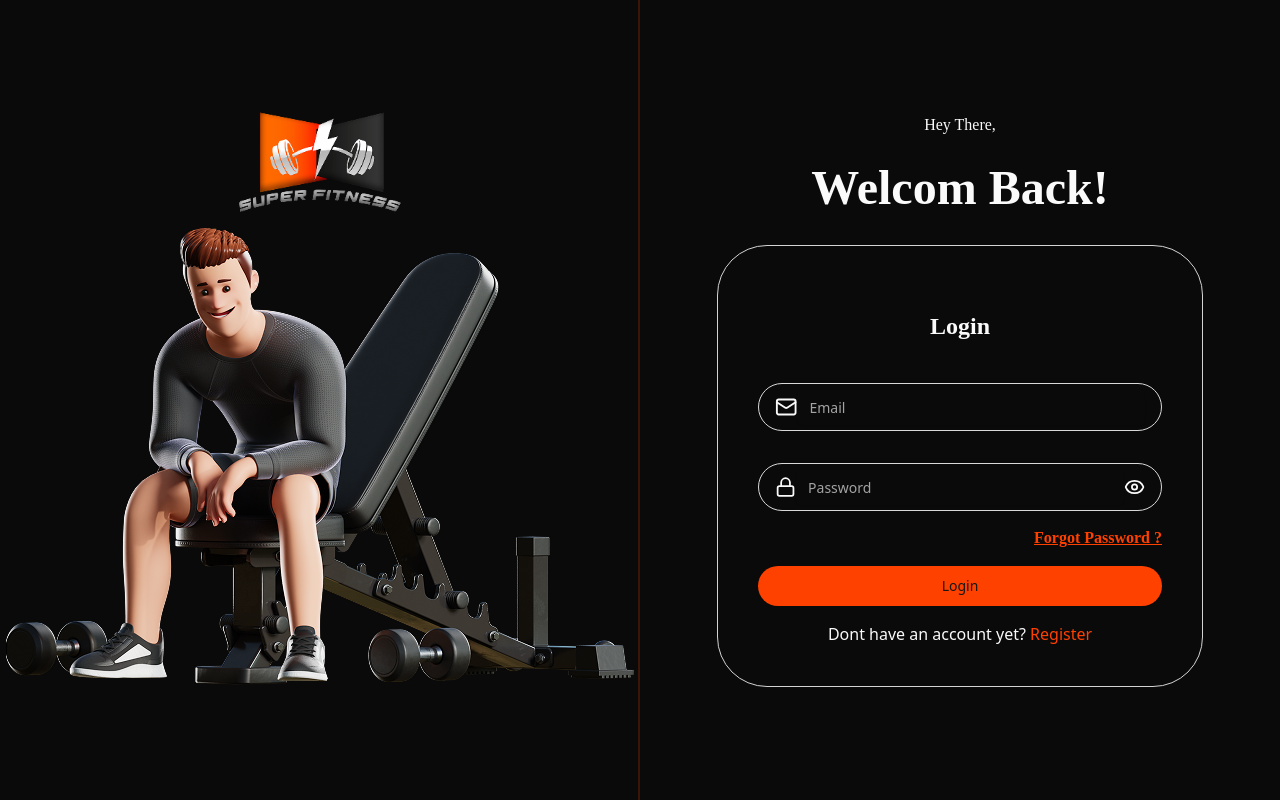
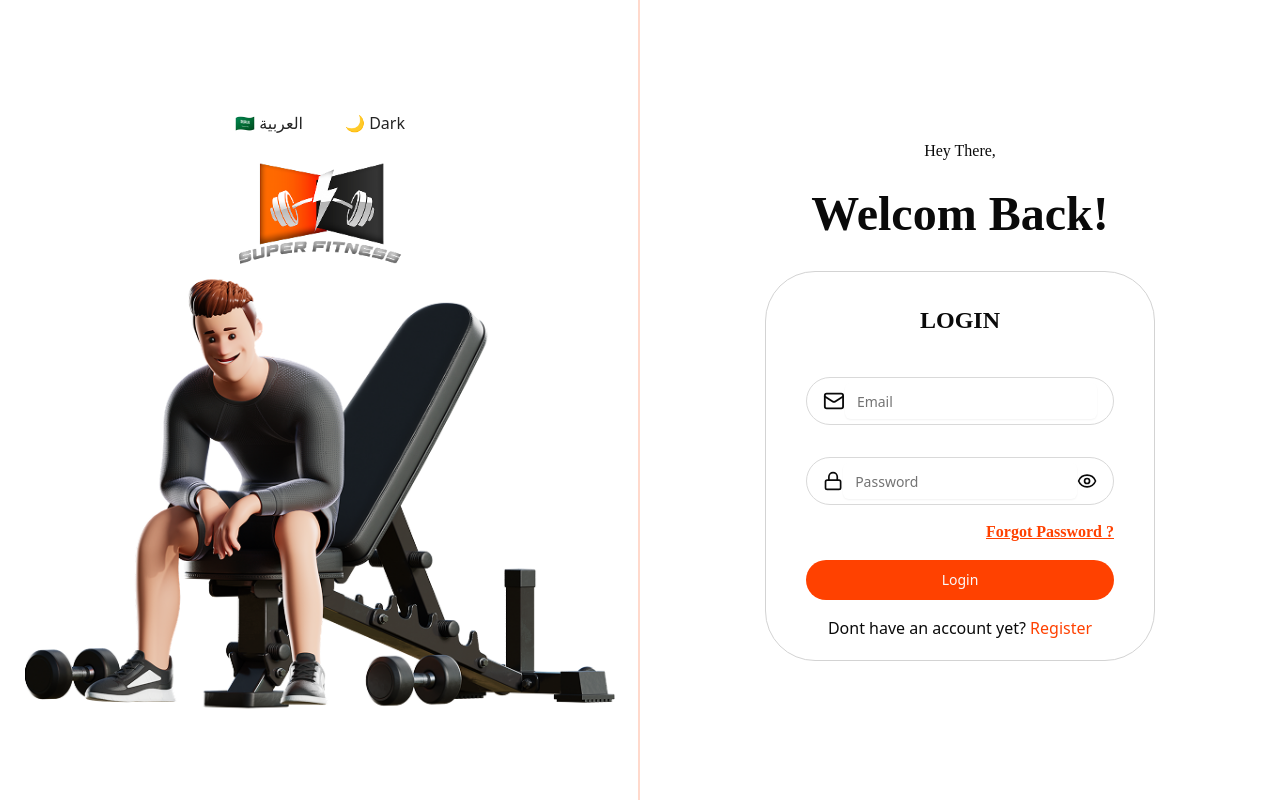
Before and after one commit to memberahmed/super-fitness, a React (Vite) app: page /login in a window 1280 px wide. Built offline with nearby package versions, Linux system fonts and the light colour scheme; a web font is replaced by a local one.

Commit message:
chore-main:fixed toggle direction and , form width and added toggle lang/them to authstactic component

```diff
--- a/src/app/profile/dark-mood/index.tsx
+++ b/src/app/profile/dark-mood/index.tsx
@@ -1,10 +1,15 @@
 import { Switch } from "@/components/ui/switch";
 import { Moon, Sun } from "lucide-react";
 import { useEffect, useState } from "react";
+import { useTranslation } from "react-i18next";
 
 export default function DarkMood() {
+  // Translation
+  const { t } = useTranslation();
+
   // State
   const [darkMode, setDarkMode] = useState(false);
+
   // DarkMode
   const toggleDarkMode = () => {
     const newMode = !darkMode;
@@ -19,11 +24,12 @@
     document.documentElement.classList.toggle("dark", isDark);
     setDarkMode(isDark);
   }, []);
+
   return (
     <div className="w-[209px]  h-[168px] dark:border-white border-2 border-black rounded-xl flex flex-col items-center justify-center ">
       {darkMode ? <Sun color="#ff4100" /> : <Moon color="#ff4100" />}
       <p className="text-black my-3 dark:text-white text-xl font-bold">
-        Mood (<span className="text-flame">{darkMode ? "Dark" : "Light"}</span>){" "}
+        {t("mood")} (<span className="text-flame">{darkMode ? "Dark" : "Light"}</span>){" "}
       </p>
       <Switch checked={darkMode} className="!bg-flame" onCheckedChange={toggleDarkMode} />
     </div>
--- a/src/app/profile/index.tsx
+++ b/src/app/profile/index.tsx
@@ -61,8 +61,11 @@
         </div>
 
         {/* LogOut */}
-        <div className="w-[209px] cursor-pointer h-[168px] dark:border-white border-2 border-black rounded-xl flex flex-col items-center justify-center ">
-          <LogOut color="#ff4100" onClick={() => logOut()} />
+        <div
+          onClick={() => logOut()}
+          className="w-[209px] cursor-pointer h-[168px] dark:border-white border-2 border-black rounded-xl flex flex-col items-center justify-center "
+        >
+          <LogOut color="#ff4100" />
           <p className="text-flame text-xl font-bold">{t("LogOut")}</p>
         </div>
       </div>
--- a/src/assets/Lang/ar.json
+++ b/src/assets/Lang/ar.json
@@ -106,6 +106,7 @@
   "live-classes": "حصص مباشرة",
   "loading": "جار الارسال...",
   "login": "تسجيل الدخول",
+  "login-0": "تسجيل الدخول",
   "male": "ذكر",
   "max-age": "الحد الأقصى للسن 85",
   "maxmium-hieght": "الحد الأقصى لارتفاع 250 سم",
@@ -115,7 +116,9 @@
   "minmium-hieght": "الحد الأدنى للطول 50 سم",
   "minmium-weight": "الحد الأدنى للوزن هو 20 كجم",
   "miscellaneous": "متنوع",
+  "mood": "الثيم",
   "next": "التالي",
+  "noAccount": "ليس لديك حساب بالفعل؟ <1> تسجيل الدخول</1>",
   "our gym timing": "مواعيد الجيم ",
   "our location": "موقعنا",
   "outdoor-and-online-trainers": "تدريب فى الهواء الطلق و مدربون اونلاين",
--- a/src/assets/Lang/en.json
+++ b/src/assets/Lang/en.json
@@ -123,6 +123,7 @@
   "minmium-hieght": "minimum height is 50 cm",
   "minmium-weight": "Minimum weight is 20 kg",
   "miscellaneous": "Miscellaneous",
+  "mood": "Mood",
   "next": "Next",
   "noAccount": "Dont have an account yet? <1>Register</1>",
   "otp-must-be-6-digits": "OTP must be 6 digits",
--- a/src/components/common/auth-static-section/auth-static-sec.tsx
+++ b/src/components/common/auth-static-section/auth-static-sec.tsx
@@ -1,3 +1,6 @@
+import ThemeToggle from "@/components/features/toggle-dark-mode/theme-toggle";
+import LangToggle from "@/components/features/toggle-lang/lang-toggle";
+
 export default function AuthStaticSection() {
   const lang = localStorage.getItem("lang");
   return (
@@ -7,12 +10,17 @@
           lang === "en" ? "before:right-0" : "before:left-0"
         } before:absolute before:h-full before:w-0.5 before:bg-orange-base/20 flex flex-col relative items-center justify-center `}
       >
+        <div className="py-4 flex gap-2">
+          <LangToggle />
+          <ThemeToggle />
+        </div>
+
         {/* Logo photo */}
         <div className=" w-28 md:w-44  ">
           <img className="w-full h-full" src="\src\assets\images\logo-full.png" alt="logo photo" />
         </div>
         {/* Main photo */}
-        <div className="w-72 sm:w-96 xl:w-[628px] ">
+        <div className="w-72 sm:w-96 xl:w-[590px] ">
           <img
             className="w-full h-full"
             src="\src\assets\images\auth\auth.png"
--- a/src/components/features/Auth/components/login-form.tsx
+++ b/src/components/features/Auth/components/login-form.tsx
@@ -85,10 +85,10 @@
             <Form {...form}>
               <form
                 onSubmit={form.handleSubmit(onSubmit)}
-                className="md:min-w[400px] xl:w-[486px]  border border-light-gray rounded-[50px] px-10 pt-16 pb-10 flex flex-col items-center justify-center space-y-4"
+                className="max-w-[486px] w-full border border-light-gray rounded-[50px] px-10 pt-8 pb-5 flex flex-col items-center justify-center space-y-4"
               >
                 <h3 className=" mb-6 text-center font-baloo text-2xl font-extrabold tracking-none leading-[140%] capitalize">
-                  {t("login-0")}
+                  {t("login")}
                 </h3>
 
                 {/* Back end error massage */}
--- a/src/components/features/components/register-setps/user-form.tsx
+++ b/src/components/features/components/register-setps/user-form.tsx
@@ -36,7 +36,7 @@
       <Form {...form}>
         <form
           onSubmit={form.handleSubmit(onSubmit)}
-          className="space-y-2 laptop-lg:space-y-4 flex items-center justify-center flex-col space-x-2 border  rounded-[50px]  py-5 laptop-lg:py-10  px-10"
+          className="max-w-[486px] w-full space-y-2 laptop-lg:space-y-4 flex items-center justify-center flex-col space-x-2 border  rounded-[50px]  py-5 laptop-lg:py-10  px-10"
         >
           <h3 className="laptop-sm:mb-2 laptop-lg:mb-6 text-center font-baloo text-xl laptop-lg:text-2xl font-extrabold tracking-none leading-140 capitalize">
             {t("register")}
--- a/src/components/ui/switch.tsx
+++ b/src/components/ui/switch.tsx
@@ -8,6 +8,7 @@
   React.ComponentPropsWithoutRef<typeof SwitchPrimitives.Root>
 >(({ className, ...props }, ref) => (
   <SwitchPrimitives.Root
+    dir="ltr"
     className={cn(
       "peer inline-flex h-5 w-9 shrink-0 cursor-pointer items-center rounded-full border-2 border-transparent shadow-sm transition-colors focus-visible:outline-none focus-visible:ring-2 focus-visible:ring-ring focus-visible:ring-offset-2 focus-visible:ring-offset-background disabled:cursor-not-allowed disabled:opacity-50 data-[state=checked]:bg-primary data-[state=unchecked]:bg-input",
       className
```
